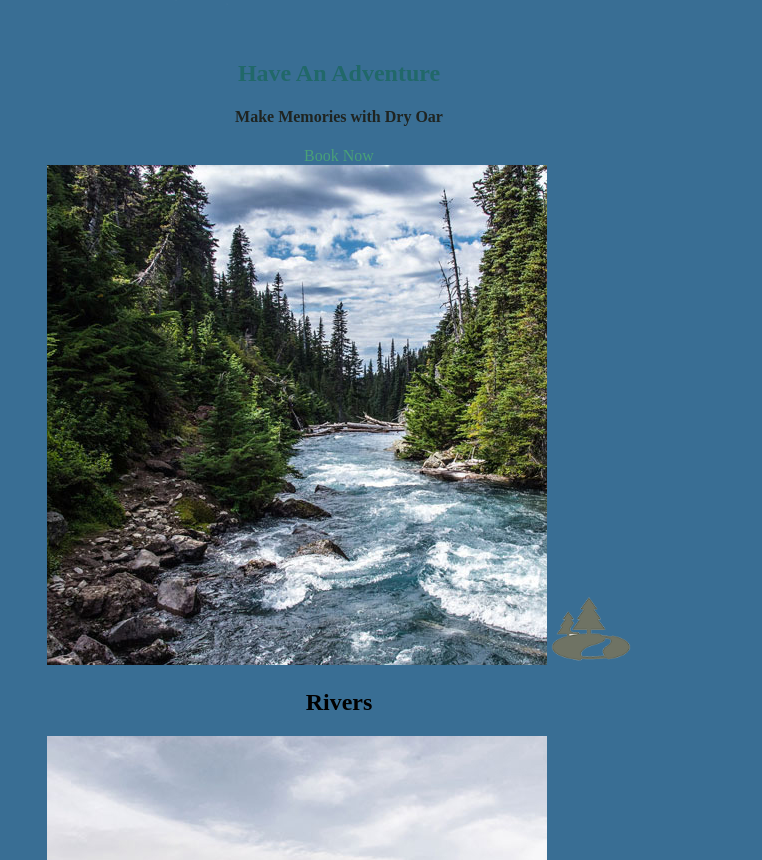
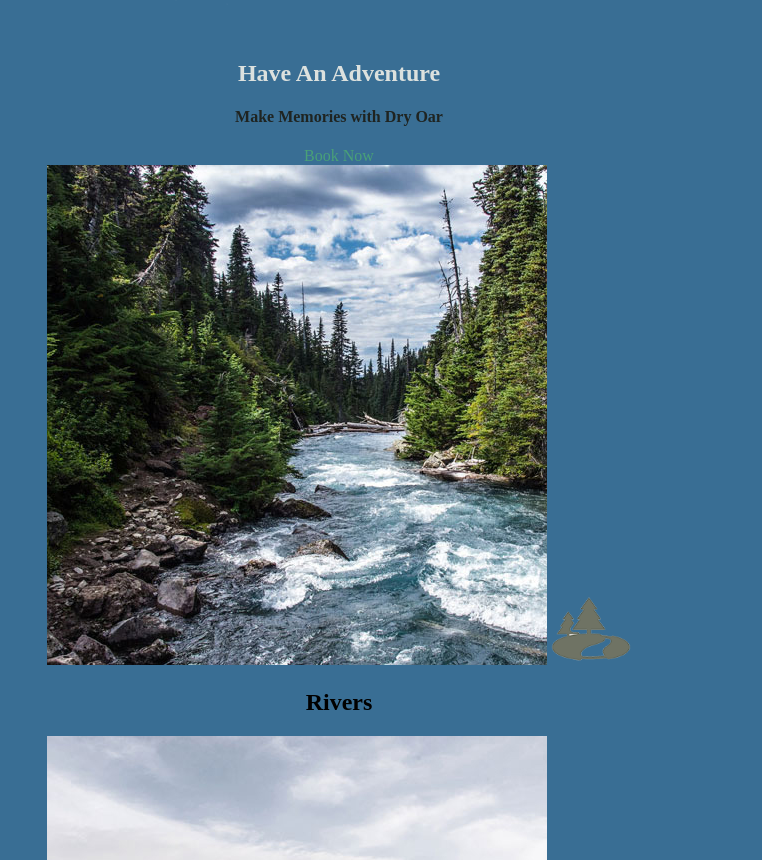
Before and after one commit to eme20003/WebDevelopmentDesign, a plain HTML site: page wwr/index.html in a window 1280 px wide. Shown: the part 962-1822 px from the top of the page, without its empty margins (301-1063 px from the left). Drawn offline with Linux system fonts and the light colour scheme.

Commit message:
test colors

```diff
--- a/wwr/styles/style.css
+++ b/wwr/styles/style.css
@@ -58,7 +58,7 @@ footer{
     background-color: #216869;
 }
 .home-title{
-    color: #216869;
+    color: #DCE1DE;
 }
 h4{
     color: #1F2421;
```
